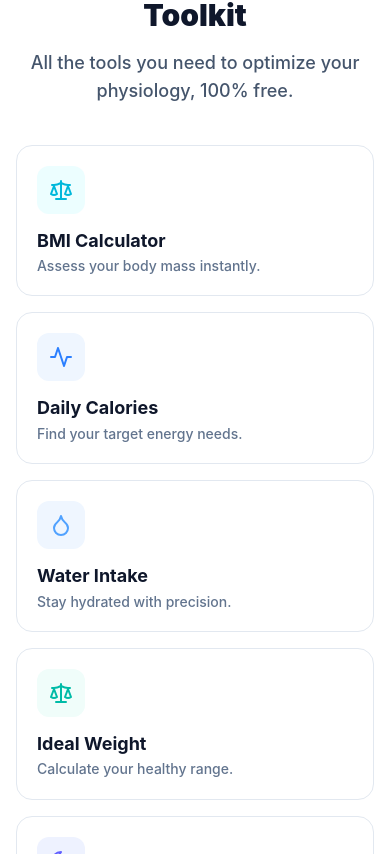
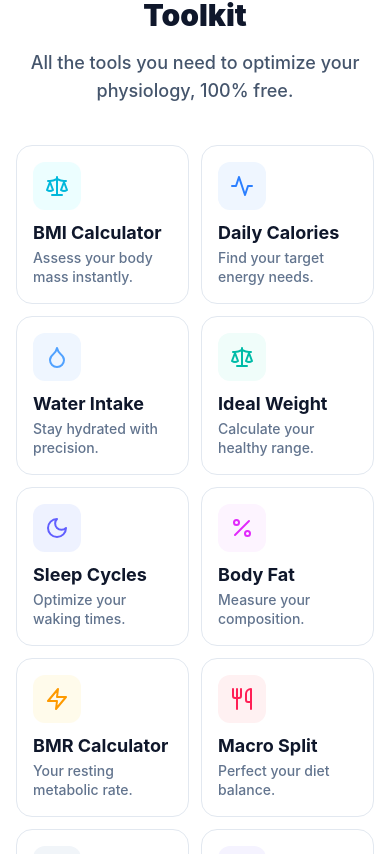
Before and after one commit to SmartConvert/WellTools, a React (Vite) app: page / in a window 390 px wide. Shown: the part 1070-1924 px from the top of the page. Built offline with nearby package versions, Linux system fonts and the light colour scheme; a web font is replaced by a local one.

Commit message:
Optimize HomePage for 2-column mobile tools grid

```diff
--- a/src/components/HomePage.jsx
+++ b/src/components/HomePage.jsx
@@ -102,8 +102,8 @@ const HomePage = ({ setCurrentPage, setSelectedMealCategory, setSelectedPost, t
                      <p className="text-slate-600 dark:text-slate-400 max-w-2xl mx-auto font-medium text-lg">All the tools you need to optimize your physiology, 100% free.</p>
                 </div>
 
-                {/* Mobile: 1 col, Tablet: 2 cols, Desktop: 3/4 cols. Card design is much flatter! */}
-                <div className="grid grid-cols-1 sm:grid-cols-2 lg:grid-cols-3 xl:grid-cols-4 gap-4 md:gap-5">
+                {/* Mobile: 2 cols, Tablet: 2 cols, Desktop: 3/4 cols. Card design is compact! */}
+                <div className="grid grid-cols-2 lg:grid-cols-3 xl:grid-cols-4 gap-3 md:gap-5">
                      {tools.map((tool) => (
                          <a
                             key={tool.id}
@@ -114,7 +114,7 @@ const HomePage = ({ setCurrentPage, setSelectedMealCategory, setSelectedPost, t
                                 window.dispatchEvent(new Event('popstate'));
                                 window.scrollTo(0, 0);
                             }}
-                            className="group flex flex-col sm:flex-row items-start sm:items-center gap-4 p-5 md:p-6 bg-white dark:bg-slate-900/50 rounded-2xl border border-slate-200 dark:border-slate-800 hover:border-emerald-300 dark:hover:border-emerald-700 hover:shadow-md hover:-translate-y-1 transition-all cursor-pointer overflow-hidden"
+                            className="group flex flex-col items-start gap-3 p-4 md:p-6 bg-white dark:bg-slate-900/50 rounded-2xl border border-slate-200 dark:border-slate-800 hover:border-emerald-300 dark:hover:border-emerald-700 hover:shadow-md hover:-translate-y-1 transition-all cursor-pointer overflow-hidden"
                          >
                             <div className={`w-12 h-12 shrink-0 ${tool.bg} ${tool.color} rounded-xl flex items-center justify-center transition-transform group-hover:scale-110`}>
                                 {React.cloneElement(tool.icon, { className: "w-6 h-6" })}
```
